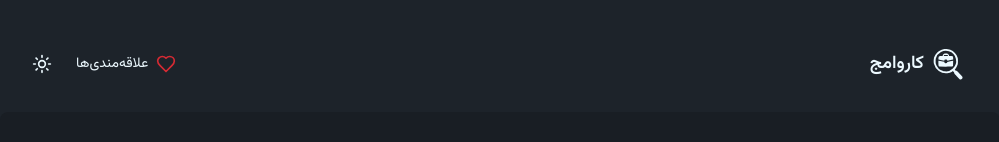
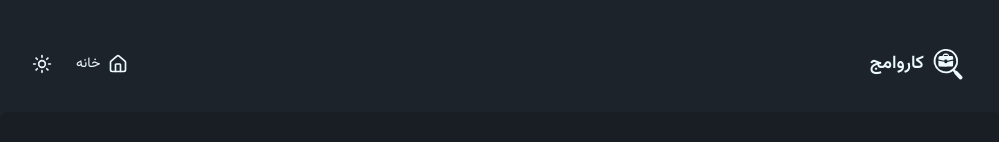
Before and after one commit to TohidEq/uni-kar-vamej, a Next.js app: page /favorites in a window 1280 px wide. Shown: the top 142 px of the page, without its empty margins (140-1139 px from the left). Built offline with nearby package versions, Linux system fonts and the light colour scheme.

Commit message:
Add home btn to navbar

```diff
--- a/src/app/favorites/layout.tsx
+++ b/src/app/favorites/layout.tsx
@@ -11,7 +11,7 @@ export default function FavoritesLayout({
 }) {
   return (
     <div className="px-1 sm:p-4">
-      <Navbar enableFavoriteLink={true} />
+      <Navbar enableHomeBtn={true} />
       <Suspense
         fallback={
           <div
--- a/src/app/page.tsx
+++ b/src/app/page.tsx
@@ -10,7 +10,7 @@ export default function Home() {
   const [hasFavorites, setHasFavorites] = useState(false);
 
   useEffect(() => {
-    const favorites = JSON.parse(localStorage.getItem("favorites") || "[]");
+    const favorites = JSON.parse(localStorage.getItem("favoriteItems") || "[]");
     if (Array.isArray(favorites) && favorites.length > 0) {
       setHasFavorites(true);
     }
--- a/src/components/Navbar.tsx
+++ b/src/components/Navbar.tsx
@@ -1,17 +1,18 @@
 "use client";
 
 import ChangeTheme from "./ChangeTheme";
-import { Heart } from "lucide-react";
+import { Heart, Home } from "lucide-react";
 import SiteIcon from "./SiteIcon";
 import Link from "next/link";
 
 type Props = {
   enableFavoriteLink?: boolean;
+  enableHomeBtn?: boolean;
 };
 
 import React, { memo } from "react";
 
-function Navbar({ enableFavoriteLink = false }: Props) {
+function Navbar({ enableFavoriteLink = false, enableHomeBtn = false }: Props) {
   return (
     <nav className="navbar container mx-auto my-container">
       <div className="flex w-full items-center justify-between md:p-4">
@@ -31,8 +32,23 @@ function Navbar({ enableFavoriteLink = false }: Props) {
                 size={20}
                 className="text-red-500 animate-pulse transition-all duration-300 group-hover:animate-pulse-slow group-hover:scale-125 sm:me-1"
               />
-              <span className="navbar__favorites__text hidden sm:inline-block transition-opacity duration-500 group-hover:opacity-80">
+              <span className="navbar__favorites__text hidden sm:inline-block transition-all duration-500 group-hover:opacity-80 group-hover:scale-110">
                 علاقه‌مندی‌ها
+              </span>
+            </Link>
+          )}
+
+          {enableHomeBtn && (
+            <Link
+              href="/"
+              className="items-center gap-1 text-sm group custom-link-underline flex"
+            >
+              <Home
+                size={20}
+                className=" transition-all duration-300 group-hover:animate-pulse-slow group-hover:scale-125 sm:me-1"
+              />
+              <span className="navbar__favorites__text hidden sm:inline-block transition-all duration-500 group-hover:opacity-80 group-hover:scale-110">
+                خانه
               </span>
             </Link>
           )}
--- a/src/styles/globals.scss
+++ b/src/styles/globals.scss
@@ -1356,6 +1356,9 @@
   .h-5 {
     height: calc(var(--spacing) * 5);
   }
+  .h-6 {
+    height: calc(var(--spacing) * 6);
+  }
   .h-8 {
     height: calc(var(--spacing) * 8);
   }
@@ -1380,6 +1383,9 @@
   .w-5 {
     width: calc(var(--spacing) * 5);
   }
+  .w-6 {
+    width: calc(var(--spacing) * 6);
+  }
   .w-8 {
     width: calc(var(--spacing) * 8);
   }
@@ -1415,6 +1421,18 @@
   }
   .flex-grow {
     flex-grow: 1;
+  }
+  .scale-1 {
+    --tw-scale-x: 1%;
+    --tw-scale-y: 1%;
+    --tw-scale-z: 1%;
+    scale: var(--tw-scale-x) var(--tw-scale-y);
+  }
+  .scale-110 {
+    --tw-scale-x: 110%;
+    --tw-scale-y: 110%;
+    --tw-scale-z: 110%;
+    scale: var(--tw-scale-x) var(--tw-scale-y);
   }
   .animate-pulse {
     animation: var(--animate-pulse);
@@ -1858,6 +1876,26 @@
   }
   .radio-primary {
     --input-color: var(--color-primary);
+  }
+  .group-hover\:scale-1 {
+    &:is(:where(.group):hover *) {
+      @media (hover: hover) {
+        --tw-scale-x: 1%;
+        --tw-scale-y: 1%;
+        --tw-scale-z: 1%;
+        scale: var(--tw-scale-x) var(--tw-scale-y);
+      }
+    }
+  }
+  .group-hover\:scale-12 {
+    &:is(:where(.group):hover *) {
+      @media (hover: hover) {
+        --tw-scale-x: 12%;
+        --tw-scale-y: 12%;
+        --tw-scale-z: 12%;
+        scale: var(--tw-scale-x) var(--tw-scale-y);
+      }
+    }
   }
   .group-hover\:scale-110 {
     &:is(:where(.group):hover *) {
@@ -2962,6 +3000,21 @@
     background-position: -50%;
   }
 }
+@property --tw-scale-x {
+  syntax: "*";
+  inherits: false;
+  initial-value: 1;
+}
+@property --tw-scale-y {
+  syntax: "*";
+  inherits: false;
+  initial-value: 1;
+}
+@property --tw-scale-z {
+  syntax: "*";
+  inherits: false;
+  initial-value: 1;
+}
 @property --tw-space-y-reverse {
   syntax: "*";
   inherits: false;
@@ -3105,21 +3158,6 @@
 @property --tw-ease {
   syntax: "*";
   inherits: false;
-}
-@property --tw-scale-x {
-  syntax: "*";
-  inherits: false;
-  initial-value: 1;
-}
-@property --tw-scale-y {
-  syntax: "*";
-  inherits: false;
-  initial-value: 1;
-}
-@property --tw-scale-z {
-  syntax: "*";
-  inherits: false;
-  initial-value: 1;
 }
 @keyframes spin {
   to {
@@ -3134,6 +3172,9 @@
 @layer properties {
   @supports ((-webkit-hyphens: none) and (not (margin-trim: inline))) or ((-moz-orient: inline) and (not (color:rgb(from red r g b)))) {
     *, ::before, ::after, ::backdrop {
+      --tw-scale-x: 1;
+      --tw-scale-y: 1;
+      --tw-scale-z: 1;
       --tw-space-y-reverse: 0;
       --tw-border-style: solid;
       --tw-leading: initial;
@@ -3167,9 +3208,6 @@
       --tw-drop-shadow-size: initial;
       --tw-duration: initial;
       --tw-ease: initial;
-      --tw-scale-x: 1;
-      --tw-scale-y: 1;
-      --tw-scale-z: 1;
-    }
-  }
-}
+    }
+  }
+}
```
